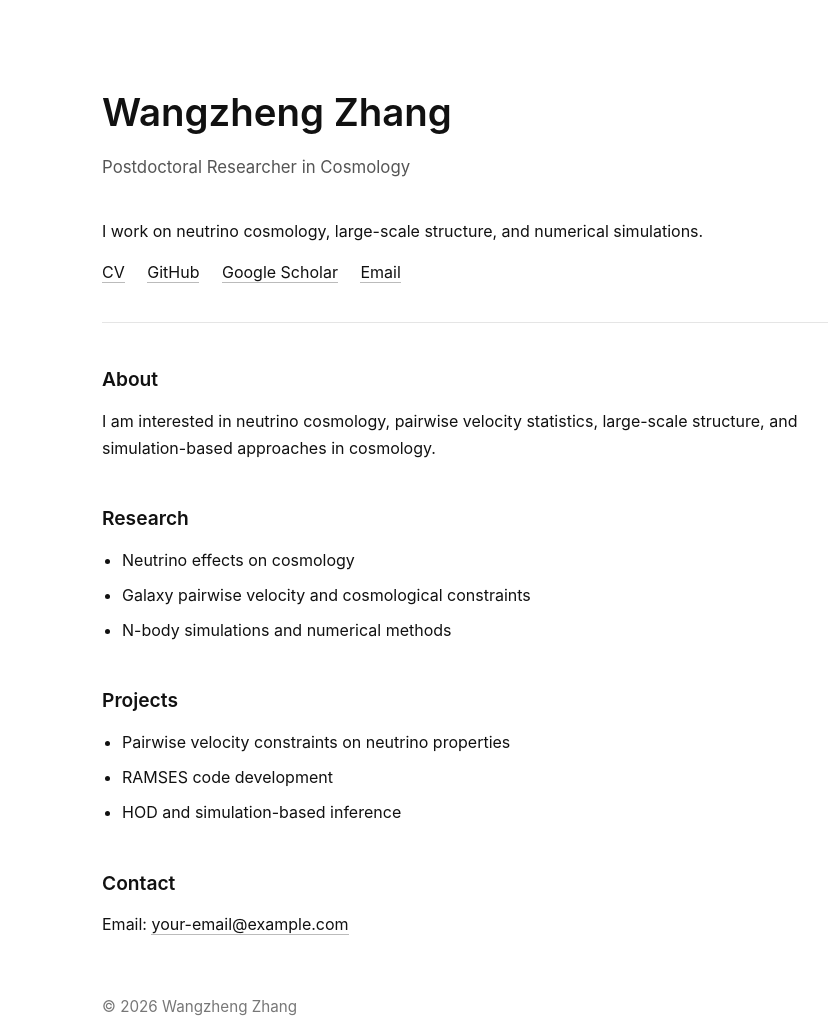
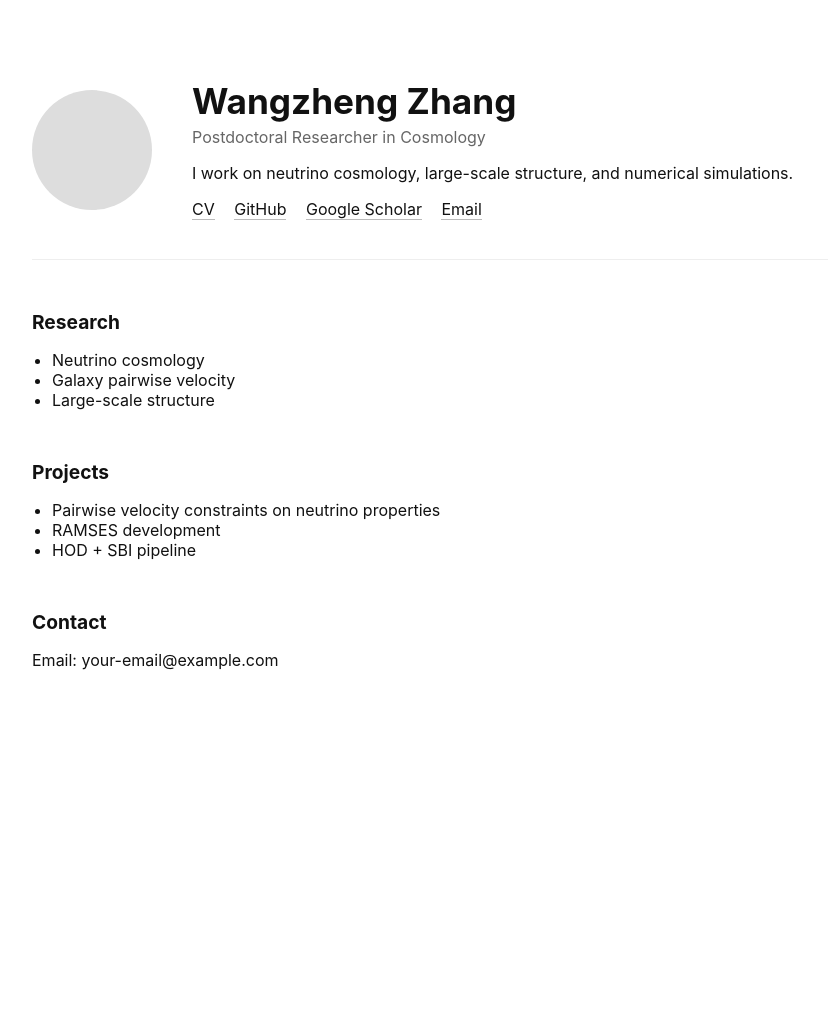
Before and after one commit to wzzhang97/wzzhang97.github.io, a plain HTML site: page index.html in a window 1280 px wide. Shown: the whole page, without its empty margins (158-986 px from the left). After the commit the page ends 800 px from the top, so only its background shows below. Drawn offline with Linux system fonts and the light colour scheme.

Commit message:
Refactor index.html for improved structure and styling

```diff
--- a/index.html
+++ b/index.html
@@ -1,89 +1,89 @@
 <!DOCTYPE html>
 <html lang="en">
 <head>
-  <meta charset="UTF-8" />
-  <meta name="viewport" content="width=device-width, initial-scale=1.0" />
+<meta charset="UTF-8">
+<meta name="viewport" content="width=device-width, initial-scale=1.0">
 <title>Wangzheng Zhang</title>
+
 <style>
 body {
   margin: 0;
-      font-family: -apple-system, BlinkMacSystemFont, "Segoe UI", Roboto, Arial, sans-serif;
-      background: #ffffff;
-      color: #111111;
-      line-height: 1.7;
+  font-family: -apple-system, BlinkMacSystemFont, "Segoe UI", Roboto;
+  background: #fff;
+  color: #111;
 }
 
 .container {
-      max-width: 760px;
+  max-width: 900px;
   margin: 80px auto;
-      padding: 0 24px;
+  padding: 0 20px;
+}
+
+.header {
+  display: flex;
+  gap: 40px;
+  align-items: center;
+}
+
+.photo {
+  width: 120px;
+  height: 120px;
+  background: #ddd;
+  border-radius: 50%;
 }
 
 h1 {
-      font-size: 2.4rem;
-      font-weight: 600;
-      margin-bottom: 8px;
+  margin: 0;
+  font-size: 2.2rem;
 }
 
 .subtitle {
-      font-size: 1.05rem;
-      color: #555;
-      margin-bottom: 36px;
+  color: #666;
+  margin-top: 5px;
+}
+
+.links a {
+  margin-right: 15px;
+  text-decoration: none;
+  border-bottom: 1px solid #bbb;
+  color: #111;
+}
+
+.links a:hover {
+  border-color: #111;
+}
+
+.section {
+  margin-top: 50px;
 }
 
 h2 {
   font-size: 1.2rem;
-      margin-top: 40px;
-      margin-bottom: 12px;
-      font-weight: 600;
-    }
-
-    p {
-      margin: 0 0 14px 0;
+  margin-bottom: 10px;
 }
 
 ul {
   padding-left: 20px;
-      margin-top: 8px;
-    }
-
-    li {
-      margin-bottom: 8px;
-    }
-
-    a {
-      color: #111;
-      text-decoration: none;
-      border-bottom: 1px solid #bbb;
-    }
-
-    a:hover {
-      border-bottom-color: #111;
-    }
-
-    .links a {
-      margin-right: 18px;
-    }
-
-    .footer {
-      margin-top: 56px;
-      color: #777;
-      font-size: 0.95rem;
 }
 
 hr {
+  margin: 40px 0;
   border: none;
-      border-top: 1px solid #e5e5e5;
-      margin: 36px 0;
+  border-top: 1px solid #eee;
 }
 </style>
 </head>
+
 <body>
+
 <div class="container">
+
+<div class="header">
+  <div class="photo"></div>
+
+  <div>
     <h1>Wangzheng Zhang</h1>
-    <p class="subtitle">
-      Postdoctoral Researcher in Cosmology
-    </p>
+    <div class="subtitle">Postdoctoral Researcher in Cosmology</div>
 
     <p>
       I work on neutrino cosmology, large-scale structure, and numerical simulations.
@@ -95,37 +95,35 @@
       <a href="#">Google Scholar</a>
       <a href="mailto:your-email@example.com">Email</a>
     </div>
+  </div>
+</div>
 
 <hr>
 
-    <h2>About</h2>
-    <p>
-      I am interested in neutrino cosmology, pairwise velocity statistics,
-      large-scale structure, and simulation-based approaches in cosmology.
-    </p>
-
+<div class="section">
 <h2>Research</h2>
 <ul>
-      <li>Neutrino effects on cosmology</li>
-      <li>Galaxy pairwise velocity and cosmological constraints</li>
-      <li>N-body simulations and numerical methods</li>
+  <li>Neutrino cosmology</li>
+  <li>Galaxy pairwise velocity</li>
+  <li>Large-scale structure</li>
 </ul>
+</div>
 
+<div class="section">
 <h2>Projects</h2>
 <ul>
   <li>Pairwise velocity constraints on neutrino properties</li>
-      <li>RAMSES code development</li>
-      <li>HOD and simulation-based inference</li>
+  <li>RAMSES development</li>
+  <li>HOD + SBI pipeline</li>
 </ul>
+</div>
 
+<div class="section">
 <h2>Contact</h2>
-    <p>
-      Email: <a href="mailto:your-email@example.com">your-email@example.com</a>
-    </p>
+<p>Email: your-email@example.com</p>
+</div>
 
-    <p class="footer">
-      © 2026 Wangzheng Zhang
-    </p>
 </div>
+
 </body>
 </html>
```
Lines whose indentation alone changed are shown as unchanged.
